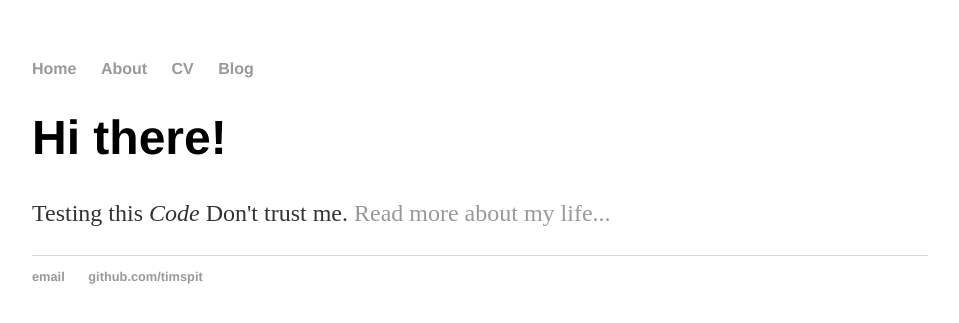
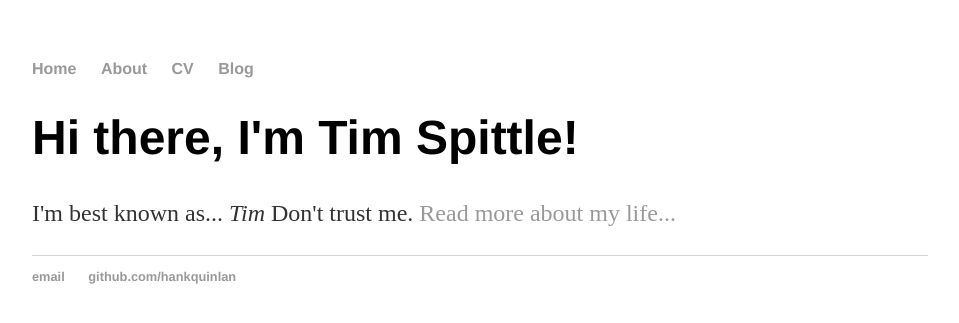
Before and after one commit to timspit/timspit.github.io, a Jekyll site: the page built from index.html, in a window 1280 px wide. Shown: the top 323 px of the page, without its empty margins (160-1119 px from the left). Built offline with Jekyll 4.4.1, drawn with Linux system fonts in a browser that asks for light colours.

Commit message:
Update index.html

```diff
--- a/index.html
+++ b/index.html
@@ -1,30 +1,8 @@
-<!DOCTYPE html>
-<html>
-	<head>
-		<title>Tim Spittle, Test</title>
-		<!-- link to main stylesheet -->
-		<link rel="stylesheet" type="text/css" href="/css/main.css">
-	</head>
-	<body>
-		<nav>
-    		<ul>
-        		<li><a href="/">Home</a></li>
-	        	<li><a href="/about">About</a></li>
-        		<li><a href="/cv">CV</a></li>
-        		<li><a href="/blog">Blog</a></li>
-    		</ul>
-		</nav>
-		<div class="container">
-    		<div class="blurb">
-        		<h1>Hi there!</h1>
-				<p>Testing this <em>Code</em> Don't trust me. <a href="/about">Read more about my life...</a></p>
-    		</div><!-- /.blurb -->
-		</div><!-- /.container -->
-		<footer>
-    		<ul>
-        		<li><a href="mailto:timtest@gmail.com">email</a></li>
-        		<li><a href="https://github.com/timspit">github.com/timspit</a></li>
-			</ul>
-		</footer>
-	</body>
-</html>
+---
+layout: default
+title: Tim Spittle,Personal Site
+---
+<div class="blurb">
+	<h1>Hi there, I'm Tim Spittle!</h1>
+	<p>I'm best known as... <em>Tim</em> Don't trust me. <a href="/about">Read more about my life...</a></p>
+</div><!-- /.blurb -->
```
